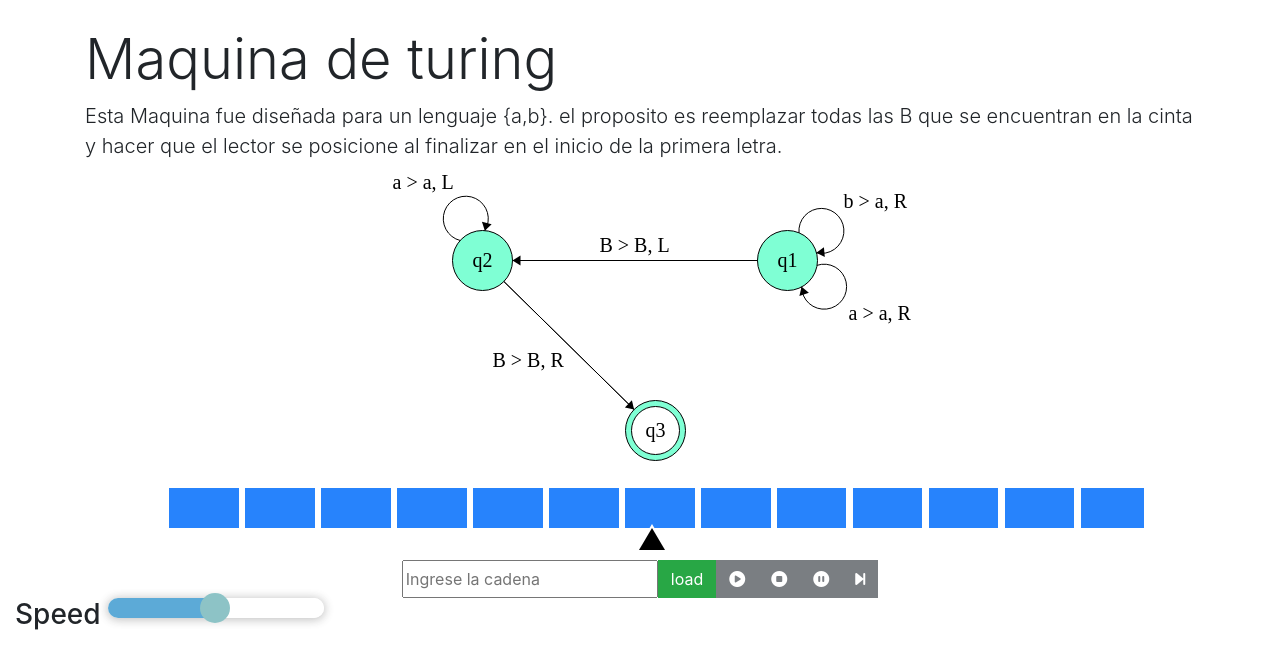
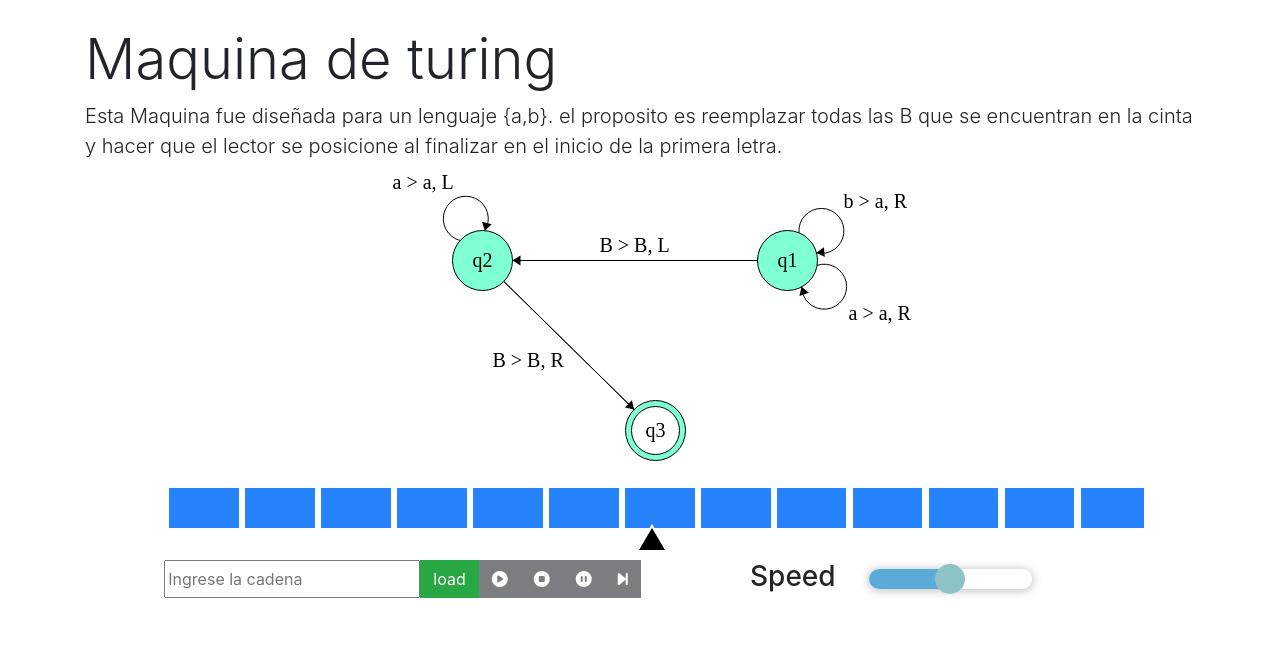
Before and after one commit to dan077/Automata_de_turing, a plain HTML site: page index.html in a window 1280 px wide. Shown: the part 822-1491 px from the top of the page. Drawn offline with nearby package versions, Linux system fonts and the light colour scheme; some packages are replaced by stand-ins of ours; a script that the page names is missing.

Commit message:
posicionando elementos

```diff
--- a/index.html
+++ b/index.html
@@ -149,7 +149,10 @@
 
     </div>
 
-    <div class="d-flex justify-content-center">
+
+    <div class="container">
+         <div class="row">
+          <div class="col-md-7 d-flex justify-content-center contBotones">
             <input type="text" placeholder="Ingrese la cadena" id="fcadena" name="fcadena"><br>
             <button class="btnOP btn-success" onclick="load()">load</button>
             <button id= "btnPlay"class="btnOP btn-dark"  onclick="play()"><i class="fas fa-play-circle"></i></button>
@@ -157,12 +160,17 @@
             <button id= "btnPause" class="btnOP btn-dark" onclick="pause()"><i class="fas fa-pause-circle"></i></button>
             <button id= "btnStep"class="btnOP btn-dark"  onclick="step()"><i class="fas fa-step-forward"></i></button>
           </div>
-    <div class="slidecontainer container row">
-      <div class="col-md-1"><h3>Speed</h3></div>
-      <div class="col-md-5 contrange">
+          <div class="col-md-5">
+            <div class="slidecontainer row">
+              <div class="col-md-3"><h3>Speed</h3></div>
+              <div class="contrange col-md-9">
               <input type="range" min="1" max="100" value="50" class="slider" id="myRange" name="speed">
               </div>
             </div>
+          </div>
+         </div>
+    </div>
+
 </section>
 
     <script src="https://ajax.googleapis.com/ajax/libs/jquery/3.4.1/jquery.min.js"></script>
--- a/main.css
+++ b/main.css
@@ -85,3 +85,11 @@
   border-radius: 50%;
   cursor: pointer;
 }
+
+.contBotones{
+   height: 70%;
+}
+
+.contrange{
+  padding-top:2% ;
+}
```
Lines whose indentation alone changed are shown as unchanged.
